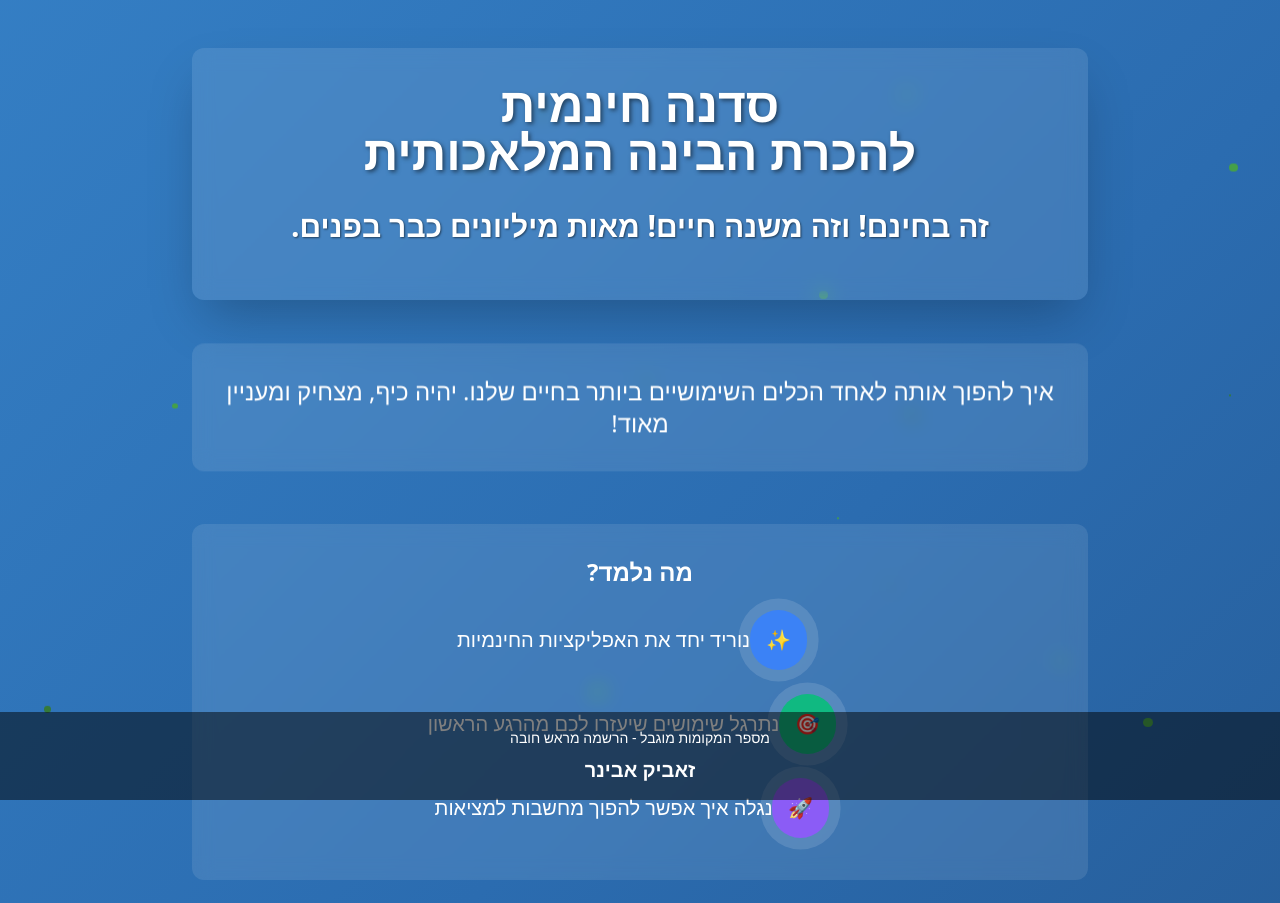
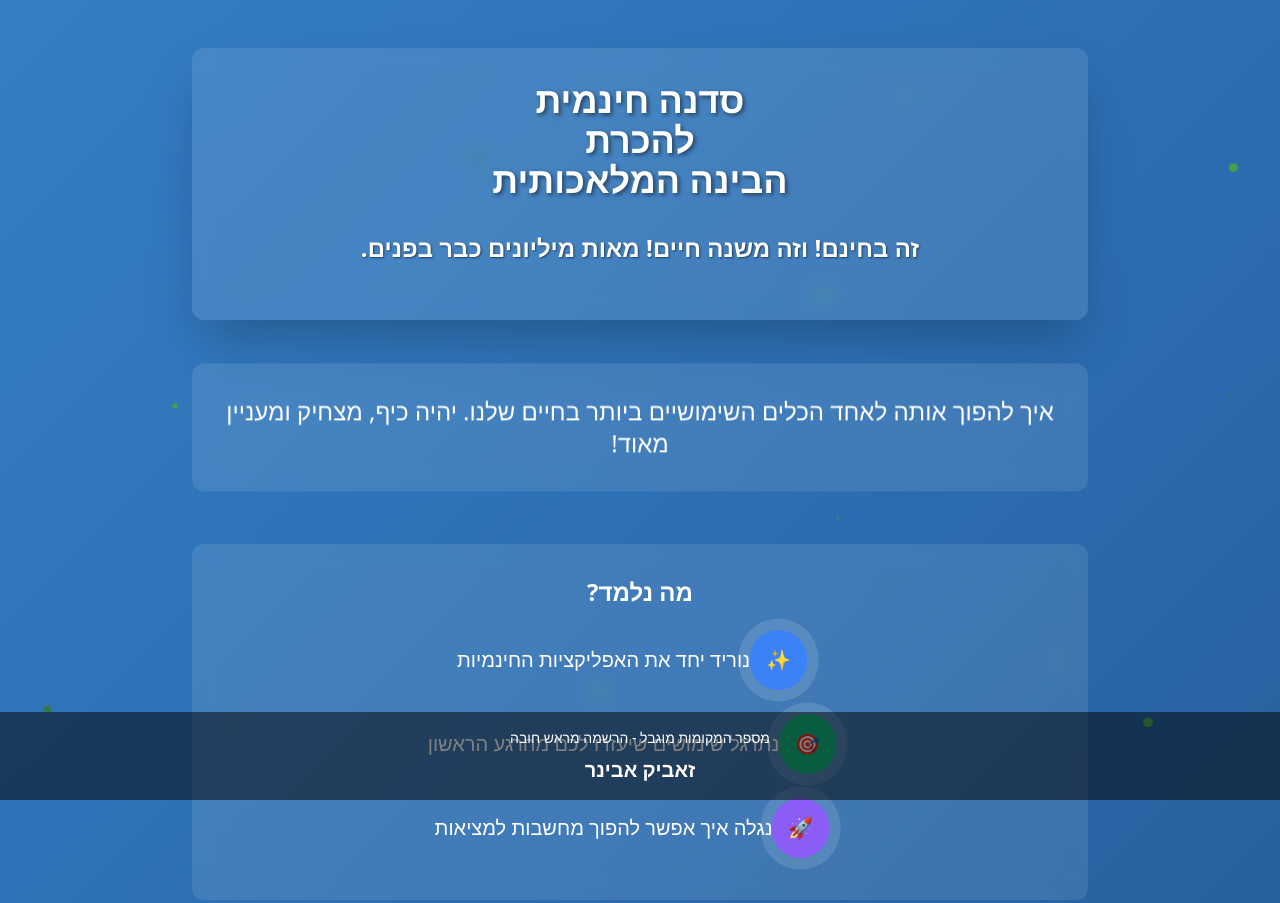
Before and after one commit to Zevik/AI, a plain HTML site: page index.html in a window 1280 px wide. Shown: the top 903 px of the page. Drawn offline with nearby package versions, Linux system fonts and the light colour scheme.

Commit message:
Update index.html

```diff
--- a/index.html
+++ b/index.html
@@ -26,6 +26,7 @@
         @keyframes bounce {
             0%, 100% { transform: translateY(0); }
             50% { transform: translateY(-10px); }
+            100% { transform: translateY(0px); }
         }
 
         @keyframes typing {
@@ -55,6 +56,8 @@
             overflow: hidden;
             white-space: nowrap;
             animation: typing 3.5s steps(40, end);
+            display: block; /* Changed to block to take full width for centering */
+            text-align: center; /* Added text-align: center to the typing-effect itself */
         }
 
         .card {
@@ -131,13 +134,16 @@
     <div class="container mx-auto px-4 py-12">
         <div class="max-w-4xl mx-auto text-center">
             <div class="card rounded-xl p-8 mb-12 shadow-2xl">
-                <h1 class="text-5xl font-bold mb-8 typing-effect" style="text-shadow: 2px 2px 4px rgba(0,0,0,0.5);">
-                    סדנה חינמית<br>
-                    להכרת הבינה המלאכותית
+                <h1 class="text-3xl sm:text-4xl font-bold mb-8 text-center" style="text-shadow: 2px 2px 4px rgba(0,0,0,0.5);">
+                    <span class="typing-effect">
+                        סדנה חינמית<br>
+                        להכרת<br>
+                        הבינה המלאכותית
+                    </span>
                 </h1>
 
-                <p class="text-3xl font-bold mb-6" style="text-shadow: 1px 1px 2px rgba(0,0,0,0.5);">
-                    זה בחינם! וזה משנה חיים! מאות מיליונים כבר בפנים.
+                <p class="text-2xl font-bold mb-6" style="text-shadow: 1px 1px 2px rgba(0,0,0,0.5);">
+                    <b>זה בחינם! וזה משנה חיים! מאות מיליונים כבר בפנים.</b>
                 </p>
             </div>
 
```
